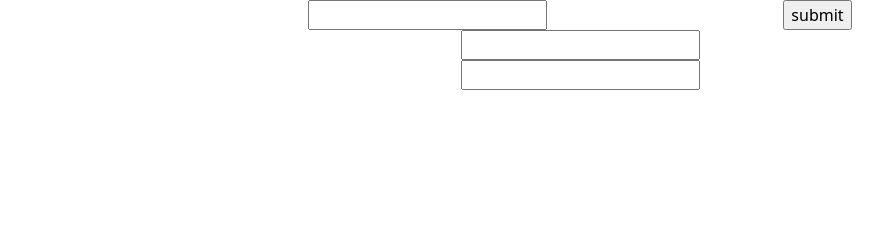
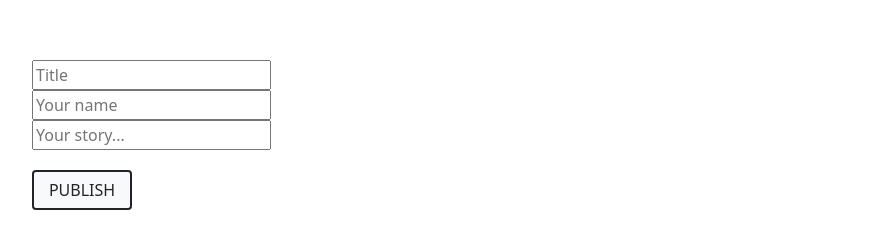
Before and after one commit to qlanphere/Telegraph, a website: page client/index.html in a window 1280 px wide. Shown: the whole page, without its empty margins (60-943 px from the left). Drawn offline with nearby package versions, Linux system fonts and the light colour scheme.

```diff
--- a/client/index.html
+++ b/client/index.html
@@ -12,22 +12,18 @@
 <body>
     <div id="post"></div>
     <div id = "newPost" class = "container">
-        <div class = "row justify-content-md-center">
-            <div class = "col col-lg-2">
-                <input id = "title"type="text">
+        <div class = "col">
+            <div class = "row-1">
+                <input id = "title"type="text" placeholder="Title" >
             </div>
-            <div class = "col-md-auto offset-md-3">
-                <input id = "submit" type="button" value = "submit">
+            <div class = "row-1">
+                <input id = "name" type="text" placeholder="Your name">
             </div>
-        </div>
-        <div class = "row justify-content-md-center">
-            <div class = "col-md-auto">
-                <input id = "name" type="text">
+            <div class = "row-1">
+                <input id = "story" type="text"placeholder="Your story...">
             </div>
-        </div>
-        <div class = "row justify-content-md-center">
-            <div class = "col-md-auto">
-                <input id = "story" type="text">
+            <div class = "row-1">
+                <input type="button" class = "btn btn-light btn-outline-dark rounded border-2" id = "submit" value = "PUBLISH">
             </div>
         </div>
     </div>
--- a/client/script.js
+++ b/client/script.js
@@ -50,7 +50,7 @@
     const form = document.getElementById('post')
 
     const postTitle = document.createElement('h1')
-    const postName = document.createElement('h2')
+    const postName = document.createElement('p')
     const postStory = document.createElement('h2')
 
     postTitle.textContent = title
@@ -61,6 +61,4 @@
     form.appendChild(postName)
     form.appendChild(postStory)
 
-
-
 }
--- a/client/style.css
+++ b/client/style.css
@@ -1,3 +1,20 @@
 .centre {
     margin-left: 500px;
 }
+
+#newPost {
+    margin-top: 50px;
+}
+
+#submit {
+    margin-top: 20px;
+    width: 100px;
+}
+
+.col{
+    padding: 10px;
+}
+
+#submit[type='text']{
+    font-size: small;
+}
```
Also changed, not shown: client/package.json (added, +15 -0 lines), README.md (added), 1 other file.
